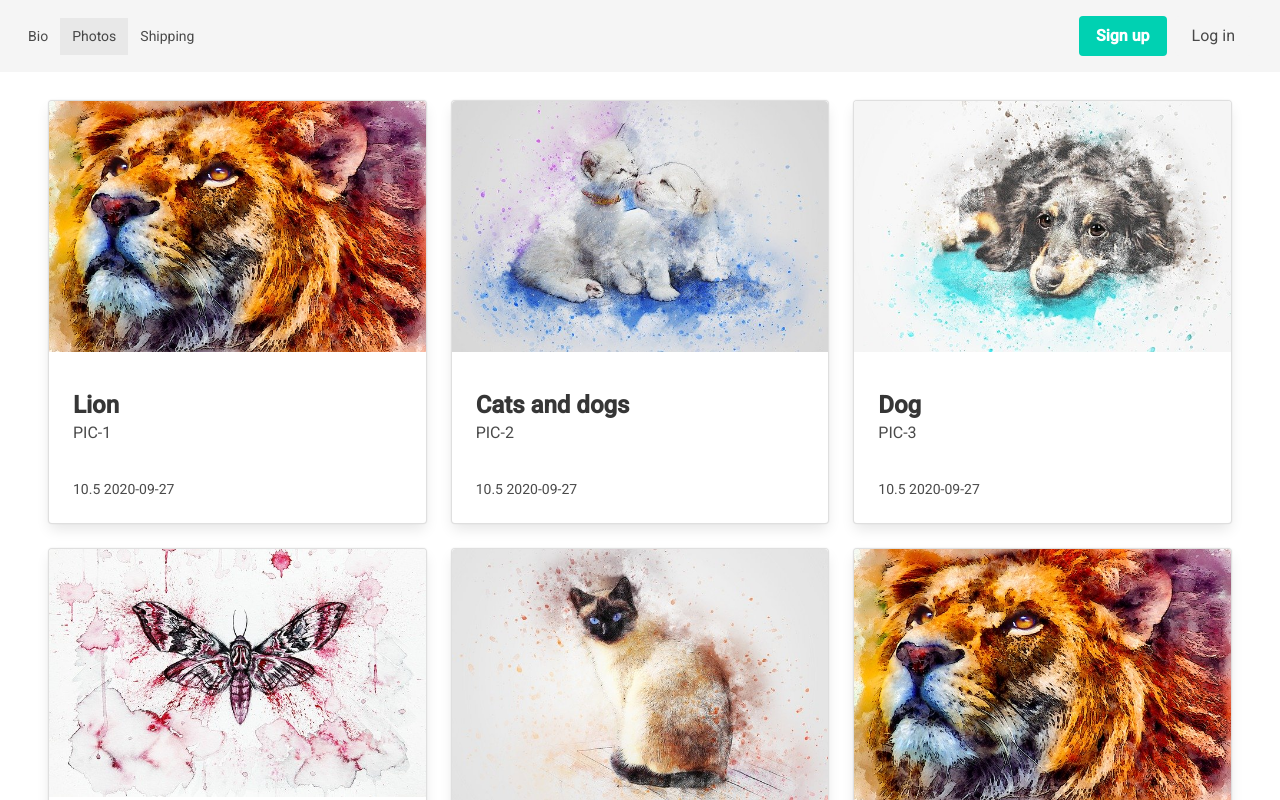
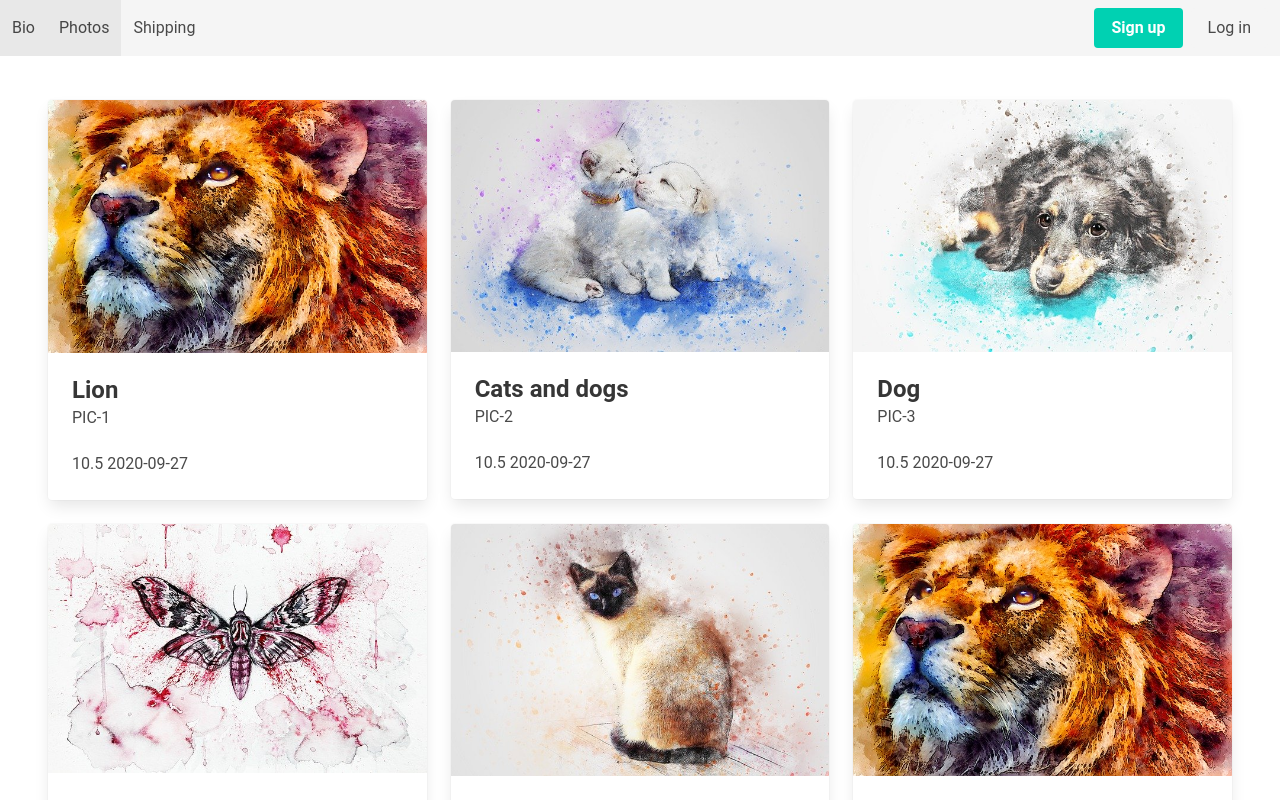
Before and after one commit to Mattkitkat/watercolorme, an Angular app: page /products in a window 1280 px wide. Shown: the top 800 px of the page. Built offline with nearby package versions, Linux system fonts and the light colour scheme.

Commit message:
Unused dependency cleanup
Removed references of bootstrap and semantic/fomantic ui

```diff
--- a/angular.json
+++ b/angular.json
@@ -24,8 +24,6 @@
               "src/assets"
             ],
             "styles": [
-              "./node_modules/@angular/material/prebuilt-themes/deeppurple-amber.css",
-              "node_modules/bootstrap/dist/css/bootstrap.min.css",
               "src/styles.css"
             ],
             "scripts": []
@@ -90,7 +88,6 @@
               "src/assets"
             ],
             "styles": [
-              "./node_modules/@angular/material/prebuilt-themes/deeppurple-amber.css",
               "src/styles.css"
             ],
             "scripts": []
--- a/package.json
+++ b/package.json
@@ -18,15 +18,10 @@
     "@angular/core": "~10.1.2",
     "@angular/forms": "~10.1.2",
     "@angular/localize": "~10.1.2",
-    "@angular/material": "^10.2.3",
     "@angular/platform-browser": "~10.1.2",
     "@angular/platform-browser-dynamic": "~10.1.2",
     "@angular/router": "~10.1.2",
-    "@ng-bootstrap/ng-bootstrap": "^7.0.0",
-    "bootstrap": "^4.5.0",
     "bulma": "^0.9.1",
-    "fomantic-ui-css": "^2.8.7",
-    "ngx-fomantic-ui": "^0.11.7",
     "rxjs": "~6.6.0",
     "tslib": "^2.0.0",
     "zone.js": "~0.10.2"
--- a/src/app/app.module.ts
+++ b/src/app/app.module.ts
@@ -13,7 +13,6 @@ import { ShippingComponent } from './shipping/shipping.component';
 import { ShippingDetailComponent } from './shipping/shipping-detail/shipping-detail.component';
 import { BillingDetailComponent } from './shipping/billing-detail/billing-detail.component';
 import { BrowserAnimationsModule } from '@angular/platform-browser/animations';
-import { MatDialogModule } from '@angular/material/dialog';
 
 @NgModule({
   declarations: [
@@ -31,8 +30,7 @@ import { MatDialogModule } from '@angular/material/dialog';
   imports: [
     BrowserModule,
     AppRoutingModule,
-    BrowserAnimationsModule,
-    MatDialogModule
+    BrowserAnimationsModule
   ],
   providers: [],
   bootstrap: [AppComponent],
--- a/src/app/navigation/navigation.component.ts
+++ b/src/app/navigation/navigation.component.ts
@@ -1,7 +1,6 @@
 import { Component, OnInit } from '@angular/core';
-import { NgbModal } from '@ng-bootstrap/ng-bootstrap';
 import { Subject } from 'rxjs';
-import { ShippingComponent } from '../shipping/shipping.component';
+
 @Component({
   selector: 'app-navigation',
   templateUrl: './navigation.component.html',
--- a/src/index.html
+++ b/src/index.html
@@ -5,9 +5,6 @@
   <title>Watercolorme</title>
   <base href="/">
   <meta name="viewport" content="width=device-width, initial-scale=1">
-  <link rel="icon" type="image/x-icon" href="favicon.ico">
-  <link href="https://fonts.googleapis.com/css?family=Roboto:300,400,500&display=swap" rel="stylesheet">
-  <link href="https://fonts.googleapis.com/icon?family=Material+Icons" rel="stylesheet">
   <link href="https://cdn.jsdelivr.net/npm/bulma@0.9.1/css/bulma.min.css" rel="stylesheet">
   <script src="https://kit.fontawesome.com/a50a2f977b.js" crossorigin="anonymous"></script>
 </head>
```
Also changed, not shown: 1 other file (tests, documents, lock files or other folders).
